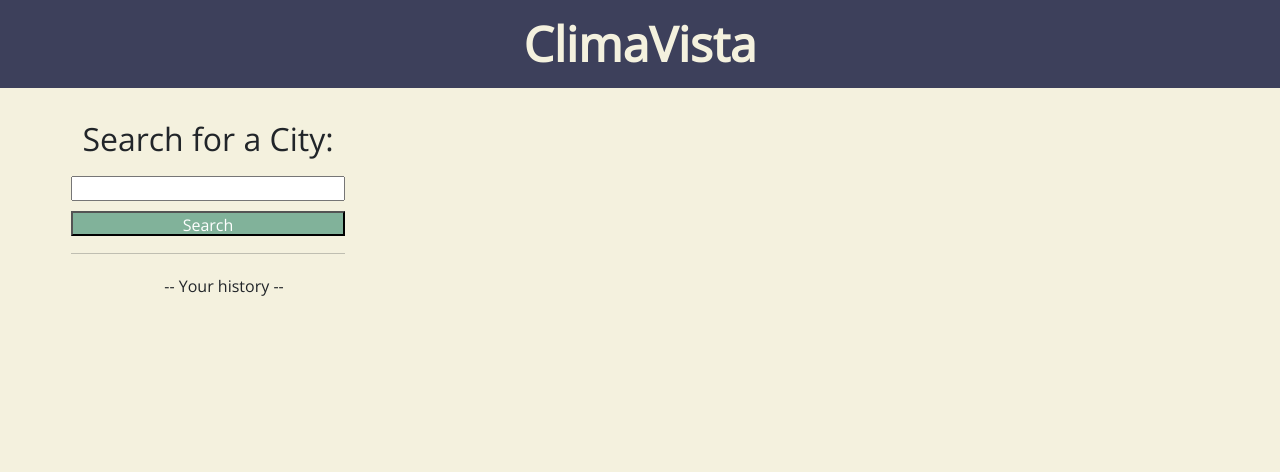
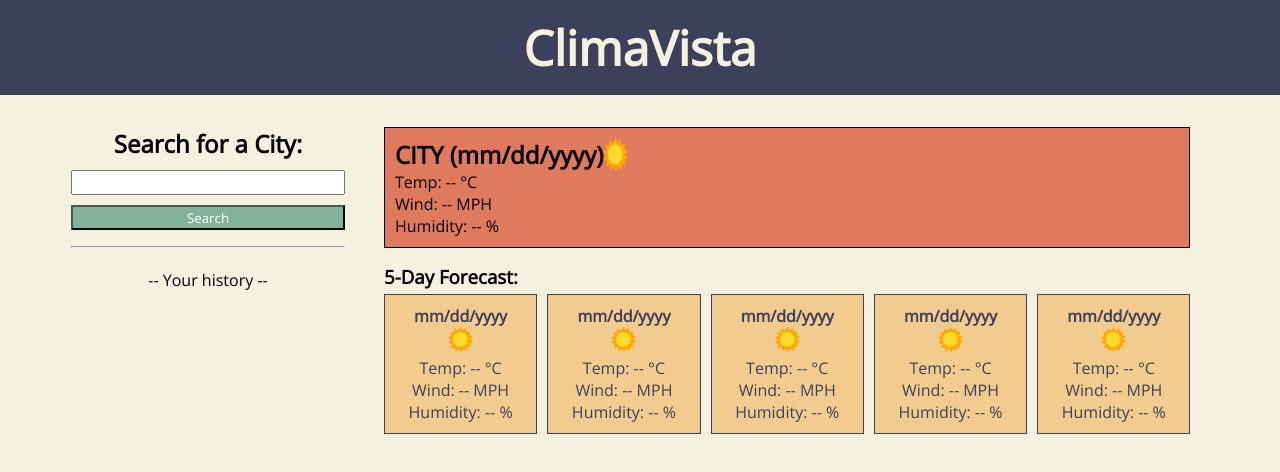
Before and after one commit to kemcclen/ClimaVista, a plain HTML site: page index.html in a window 1280 px wide. Drawn offline with nearby package versions, Linux system fonts and the light colour scheme.

Commit message:
added and styles 5 day forecast, added and styled today's forecast

```diff
--- a/assets/style.css
+++ b/assets/style.css
@@ -66,3 +66,56 @@ main .searchSection #history li .historyButton {
   width: 95%;
   background: lightgrey;
 }
+
+main .dashboard {
+  width: 70%;
+
+}
+
+main .dashboard .data {
+  border: 1px solid black;
+  padding: 10px;
+  background-color: #E07A5F;
+}
+
+main .dashboard .data .cityHeader {
+  display: flex;
+}
+
+main .dashboard .data .cityHeader img {
+  width: 25px;
+}
+
+main .dashboard .data ul {
+  list-style: none;
+}
+
+main .dashboard .forecast {
+  margin-top: 1em;
+}
+
+main .dashboard .forecast h3 {
+  margin: 5px auto;
+}
+
+main .dashboard .forecast .cardsContainer {
+  display: flex;
+  justify-content: space-between;
+}
+
+main .dashboard .forecast .cardsContainer .card {
+  background: #F2CC8F;
+  border: #3d405b solid 1px;
+  color: #3d405b;
+  width: 19%;
+  text-align: center;
+  padding: 10px 0;
+}
+
+main .dashboard .forecast .cardsContainer .card ul {
+  list-style: none;
+}
+
+main .dashboard .forecast .cardsContainer .card .cardIcon {
+  width: 25px;
+}
--- a/index.html
+++ b/index.html
@@ -1,22 +1,16 @@
-<!DOCTYPE html>
+ <!DOCTYPE html>
 <html lang="en">
 <head>
     <meta charset="UTF-8">
     <meta http-equiv="X-UA-Compatible" content="IE=edge">
     <meta name="viewport" content="width=device-width, initial-scale=1.0">
     <title>ClimaVista</title>
-    <!-- bootstrap -->
-    <link
-      rel="stylesheet"
-      href="https://cdn.jsdelivr.net/npm/bootstrap@5.1.3/dist/css/bootstrap.min.css"
-    />
-    <!-- Google Fonts -->
-    <link rel="preconnect" href="https://fonts.googleapis.com">
+    <!-- CSS -->
+    <link rel="stylesheet" href="assets/style.css">
+<!-- Google Fonts -->
+  <link rel="preconnect" href="https://fonts.googleapis.com">
 <link rel="preconnect" href="https://fonts.gstatic.com" crossorigin>
 <link href="https://fonts.googleapis.com/css2?family=Merriweather:wght@300&family=Open+Sans:wght@300&display=swap" rel="stylesheet">
-
-<!-- CSS -->
-<link rel="stylesheet" href="assets/style.css">
 </head>
 
 <body>
@@ -34,16 +28,72 @@
                     -- Your history --
                 </li>
             </ul>
+    </div>
+    <div class="dashboard">
+        <div class="data">
+            <div class="cityHeader">
+                <h2 id="city">CITY (mm/dd/yyyy)</h2>
+                <img id="dashboardIcon" src="./assets/images/sunny.png" alt="dashboardIcon">
+            </div>
+            <ul>
+                <li>Temp: <span id="temp">-- </span>°C</li>
+                <li>Wind: <span id="wind">-- </span>MPH</li>
+                <li>Humidity: <span id="humidity">-- </span>%</li>
+            </ul>
+        </div>
+        <div class="forecast">
+            <h3>5-Day Forecast:</h3>
+            <div class="cardsContainer">
+                <div class="card">
+                    <h4 class="cardDate">mm/dd/yyyy</h4>
+                    <img class="cardIcon" src="./assets/images/sunny.png" alt="cardIcon">
+                    <ul>
+                        <li>Temp: <span class="cardTemp">-- </span>°C</li>
+                        <li>Wind: <span class="cardWind">-- </span>MPH</li>
+                        <li>Humidity: <span class="cardHumidity">-- </span>%</li>
+                    </ul>
+                </div>
+                <div class="card">
+                    <h4 class="cardDate">mm/dd/yyyy</h4>
+                    <img class="cardIcon" src="./assets/images/sunny.png" alt="cardIcon">
+                    <ul>
+                        <li>Temp: <span class="cardTemp">-- </span>°C</li>
+                        <li>Wind: <span class="cardWind">-- </span>MPH</li>
+                        <li>Humidity: <span class="cardHumidity">-- </span>%</li>
+                    </ul>
+                </div>
+                <div class="card">
+                    <h4 class="cardDate">mm/dd/yyyy</h4>
+                    <img class="cardIcon" src="./assets/images/sunny.png" alt="cardIcon">
+                    <ul>
+                        <li>Temp: <span class="cardTemp">-- </span>°C</li>
+                        <li>Wind: <span class="cardWind">-- </span>MPH</li>
+                        <li>Humidity: <span class="cardHumidity">-- </span>%</li>
+                    </ul>
+                </div>
+                <div class="card">
+                    <h4 class="cardDate">mm/dd/yyyy</h4>
+                    <img class="cardIcon" src="./assets/images/sunny.png" alt="cardIcon">
+                    <ul>
+                        <li>Temp: <span class="cardTemp">-- </span>°C</li>
+                        <li>Wind: <span class="cardWind">-- </span>MPH</li>
+                        <li>Humidity: <span class="cardHumidity">-- </span>%</li>
+                    </ul>
+                </div>
+                <div class="card">
+                    <h4 class="cardDate">mm/dd/yyyy</h4>
+                    <img class="cardIcon" src="./assets/images/sunny.png" alt="cardIcon">
+                    <ul>
+                        <li>Temp: <span class="cardTemp">-- </span>°C</li>
+                        <li>Wind: <span class="cardWind">-- </span>MPH</li>
+                        <li>Humidity: <span class="cardHumidity">-- </span>%</li>
+                    </ul>
+                </div>
+            </div>
+        </div>
+    </div>
+</main>
 
-    <!-- jQuery-->
-    <script src="https://code.jquery.com/jquery-3.4.1.min.js"></script>
-
-    <!-- day JS -->
-    <script
-      src="https://cdn.jsdelivr.net/npm/dayjs@1.11.3/dayjs.min.js"
-      integrity="sha256-iu/zLUB+QgISXBLCW/mcDi/rnf4m4uEDO0wauy76x7U="
-      crossorigin="anonymous"
-    ></script>
     <!-- JS file -->
     <script src="assets/script.js"></script>
 </body>
```
